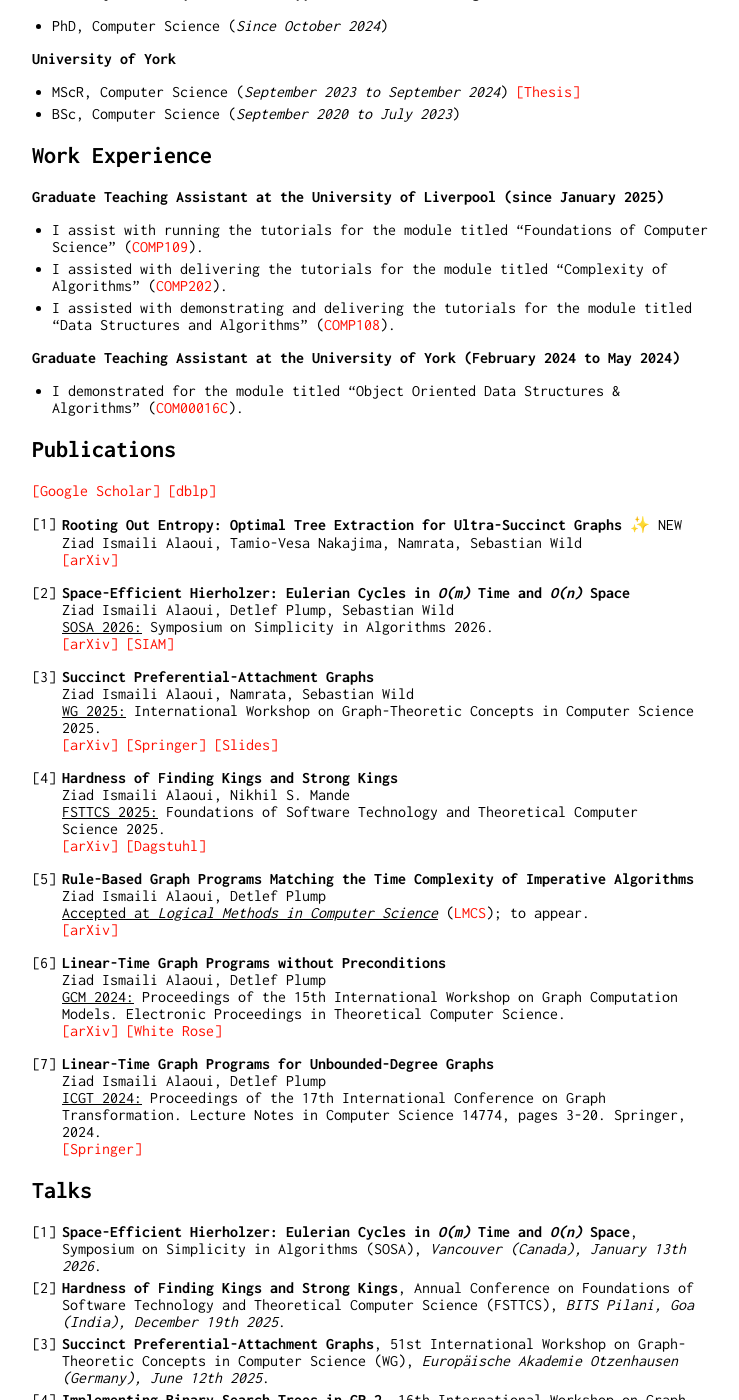
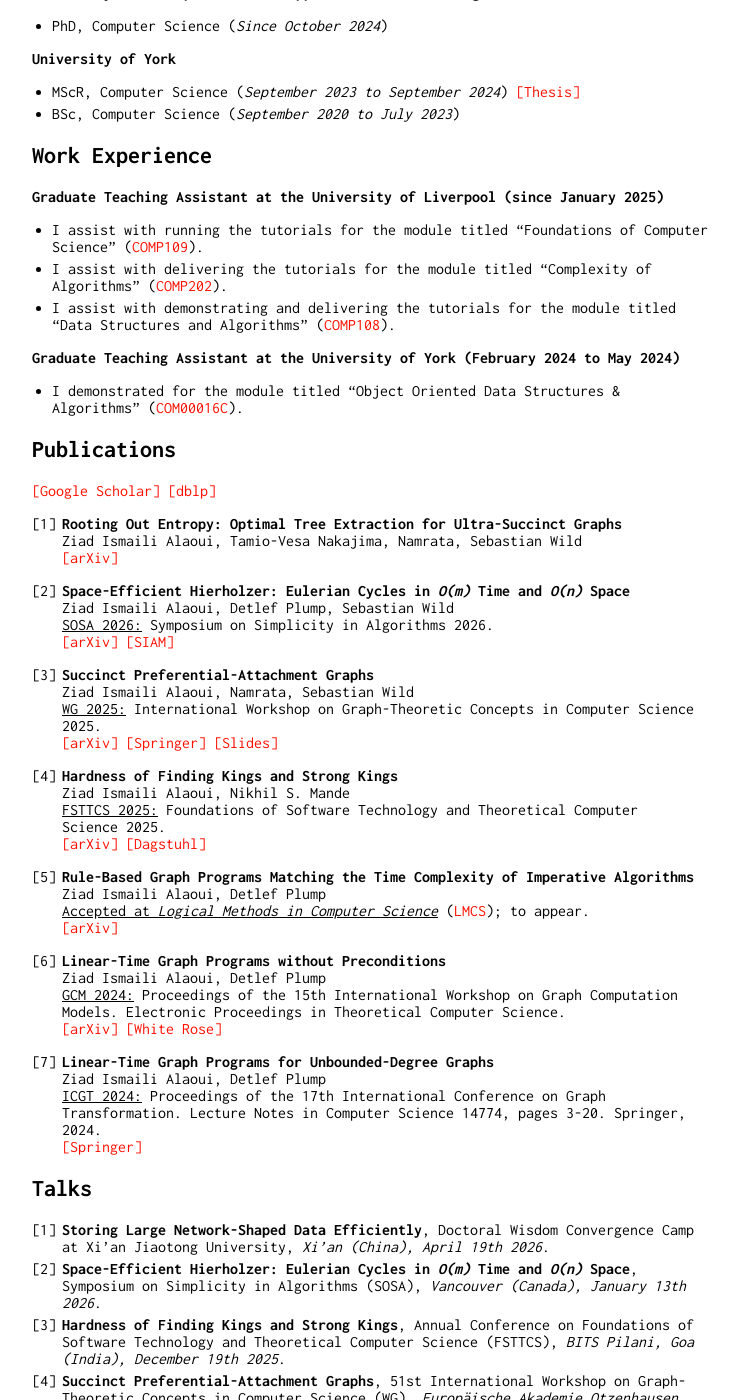
Before and after one commit to ismaili-ziad/me, a Jekyll site: the page built from index.md, in a window 1280 px wide and 1400 px high, scrolled down 555 px. Shown: the whole window, without its empty margins (258-997 px from the left). Built offline with Jekyll 4.4.1, drawn with Linux system fonts in a browser that asks for light colours; our own code applies the rules of GitHub Pages for plain Markdown files.

Commit message:
Update index.md

```diff
--- a/index.md
+++ b/index.md
@@ -22,8 +22,8 @@ I am also a doctoral student at Marburg University (Germany) via a cotutelle pro
 ## Work Experience
 **Graduate Teaching Assistant at the University of Liverpool (since January 2025)**
 - I assist with running the tutorials for the module titled "Foundations of Computer Science" ([COMP109](https://www.liverpool.ac.uk/info/portal/pls/portal/tulwwwmerge.mergepage?p_template=m_cs&p_tulipproc=moddets&p_params=%3Fp_module_id%3D189032)).
-- I assisted with delivering the tutorials for the module titled "Complexity of Algorithms" ([COMP202](https://www.liverpool.ac.uk/info/portal/pls/portal/tulwwwmerge.mergepage?p_template=m_cs&p_tulipproc=moddets&p_params=%3Fp_module_id%3D199252)).
-- I assisted with demonstrating and delivering the tutorials for the module titled "Data Structures and Algorithms" ([COMP108](https://www.liverpool.ac.uk/info/portal/pls/portal/tulwwwmerge.mergepage?p_template=m_cs&p_tulipproc=moddets&p_params=%3Fp_module_id%3D189059)).
+- I assist with delivering the tutorials for the module titled "Complexity of Algorithms" ([COMP202](https://www.liverpool.ac.uk/info/portal/pls/portal/tulwwwmerge.mergepage?p_template=m_cs&p_tulipproc=moddets&p_params=%3Fp_module_id%3D199252)).
+- I assist with demonstrating and delivering the tutorials for the module titled "Data Structures and Algorithms" ([COMP108](https://www.liverpool.ac.uk/info/portal/pls/portal/tulwwwmerge.mergepage?p_template=m_cs&p_tulipproc=moddets&p_params=%3Fp_module_id%3D189059)).
 
 **Graduate Teaching Assistant at the University of York (February 2024 to May 2024)**
 - I demonstrated for the module titled "Object Oriented Data Structures & Algorithms" ([COM00016C](https://www.york.ac.uk/students/studying/manage/programmes/module-catalogue/module/COM00016C/latest)).
@@ -32,7 +32,7 @@ I am also a doctoral student at Marburg University (Germany) via a cotutelle pro
 
 [[Google Scholar]](https://scholar.google.co.uk/citations?user=ubrIbOoAAAAJ) [[dblp]](https://dblp.org/pid/380/9753.html)
 
-1. **Rooting Out Entropy: Optimal Tree Extraction for Ultra-Succinct Graphs** ✨ NEW<br>
+1. **Rooting Out Entropy: Optimal Tree Extraction for Ultra-Succinct Graphs**<br>
    Ziad Ismaili Alaoui, Tamio-Vesa Nakajima, Namrata, Sebastian Wild<br>
    [[arXiv]](https://arxiv.org/pdf/2603.14649)
 
@@ -67,10 +67,11 @@ I am also a doctoral student at Marburg University (Germany) via a cotutelle pro
    [[Springer]](https://link.springer.com/chapter/10.1007/978-3-031-64285-2_1)
 
 ## Talks
-1. **Space-Efficient Hierholzer: Eulerian Cycles in *O(m)* Time and *O(n)* Space**, Symposium on Simplicity in Algorithms (SOSA), *Vancouver (Canada), January 13th 2026*.
-2. **Hardness of Finding Kings and Strong Kings**, Annual Conference on Foundations of Software Technology and Theoretical Computer Science (FSTTCS), *BITS Pilani, Goa (India), December 19th 2025*.
-3. **Succinct Preferential-Attachment Graphs**, 51st International Workshop on Graph-Theoretic Concepts in Computer Science (WG), *Europäische Akademie Otzenhausen (Germany), June 12th 2025*.
-4. **Implementing Binary Search Trees in GP 2**, 16th International Workshop on Graph Computation Model (GCM), *Koblenz (Germany), June 10th 2025*.
-5. **Succinct Preferential-Attachment Graphs**, Analysis of Algorithms (AofA) 2025, *Toronto (Canada), May 8th 2025*.
-6. **Finding Strong Kings in Tournaments**, Postgraduate Combinatorics Conference (PCC) 2025, *Glasgow (the United Kingdom), May 2nd 2025*.
-7. **Linear-Time Graph Programs for Unbounded-Degree Graphs**, International Conference on Graph Transformation (ICGT) 2024, *Enschede (the Netherlands), July 11th 2024*.
+1. **Storing Large Network-Shaped Data Efficiently**, Doctoral Wisdom Convergence Camp at Xi’an Jiaotong University, *Xi'an (China), April 19th 2026*.
+2. **Space-Efficient Hierholzer: Eulerian Cycles in *O(m)* Time and *O(n)* Space**, Symposium on Simplicity in Algorithms (SOSA), *Vancouver (Canada), January 13th 2026*.
+3. **Hardness of Finding Kings and Strong Kings**, Annual Conference on Foundations of Software Technology and Theoretical Computer Science (FSTTCS), *BITS Pilani, Goa (India), December 19th 2025*.
+4. **Succinct Preferential-Attachment Graphs**, 51st International Workshop on Graph-Theoretic Concepts in Computer Science (WG), *Europäische Akademie Otzenhausen (Germany), June 12th 2025*.
+5. **Implementing Binary Search Trees in GP 2**, 16th International Workshop on Graph Computation Model (GCM), *Koblenz (Germany), June 10th 2025*.
+6. **Succinct Preferential-Attachment Graphs**, Analysis of Algorithms (AofA) 2025, *Toronto (Canada), May 8th 2025*.
+7. **Finding Strong Kings in Tournaments**, Postgraduate Combinatorics Conference (PCC) 2025, *Glasgow (the United Kingdom), May 2nd 2025*.
+8. **Linear-Time Graph Programs for Unbounded-Degree Graphs**, International Conference on Graph Transformation (ICGT) 2024, *Enschede (the Netherlands), July 11th 2024*.
```
